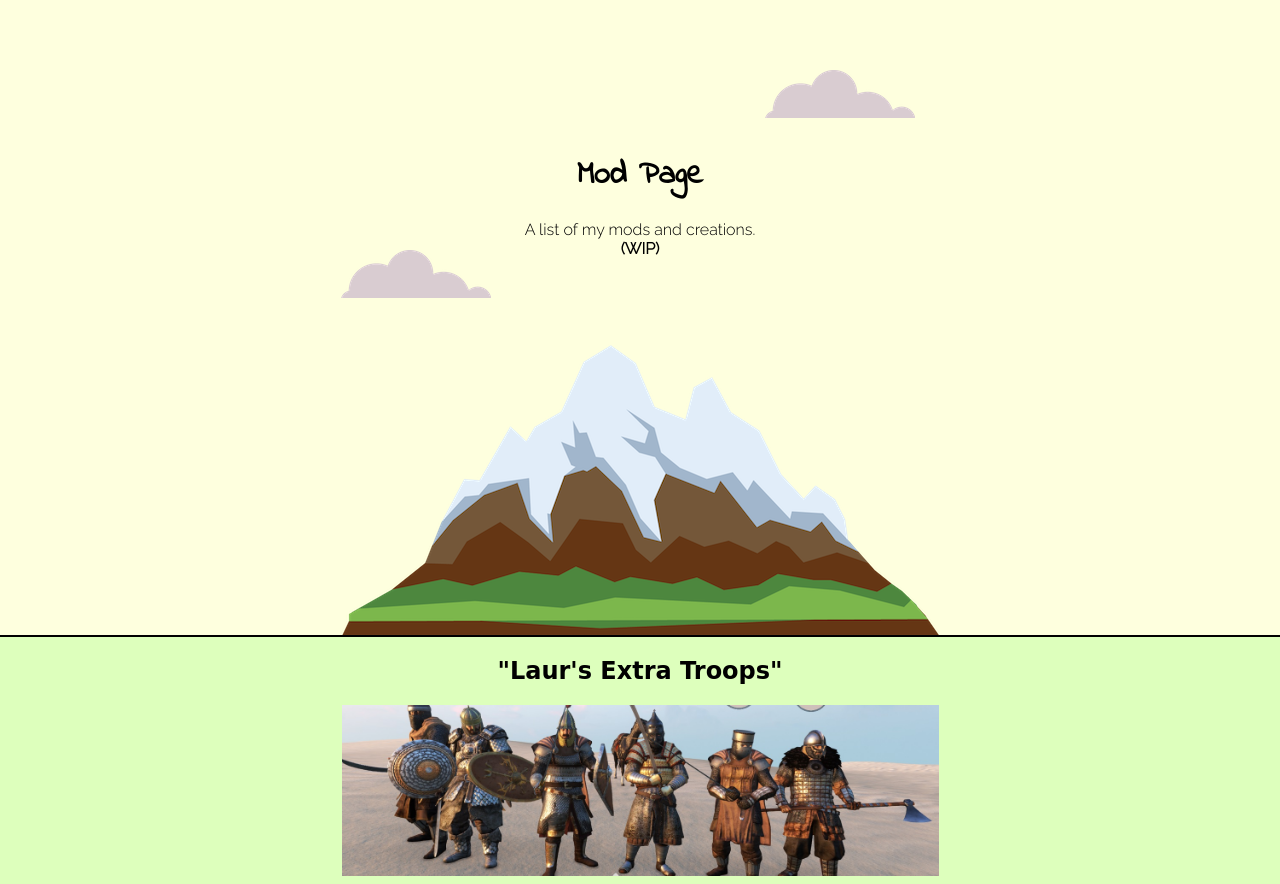
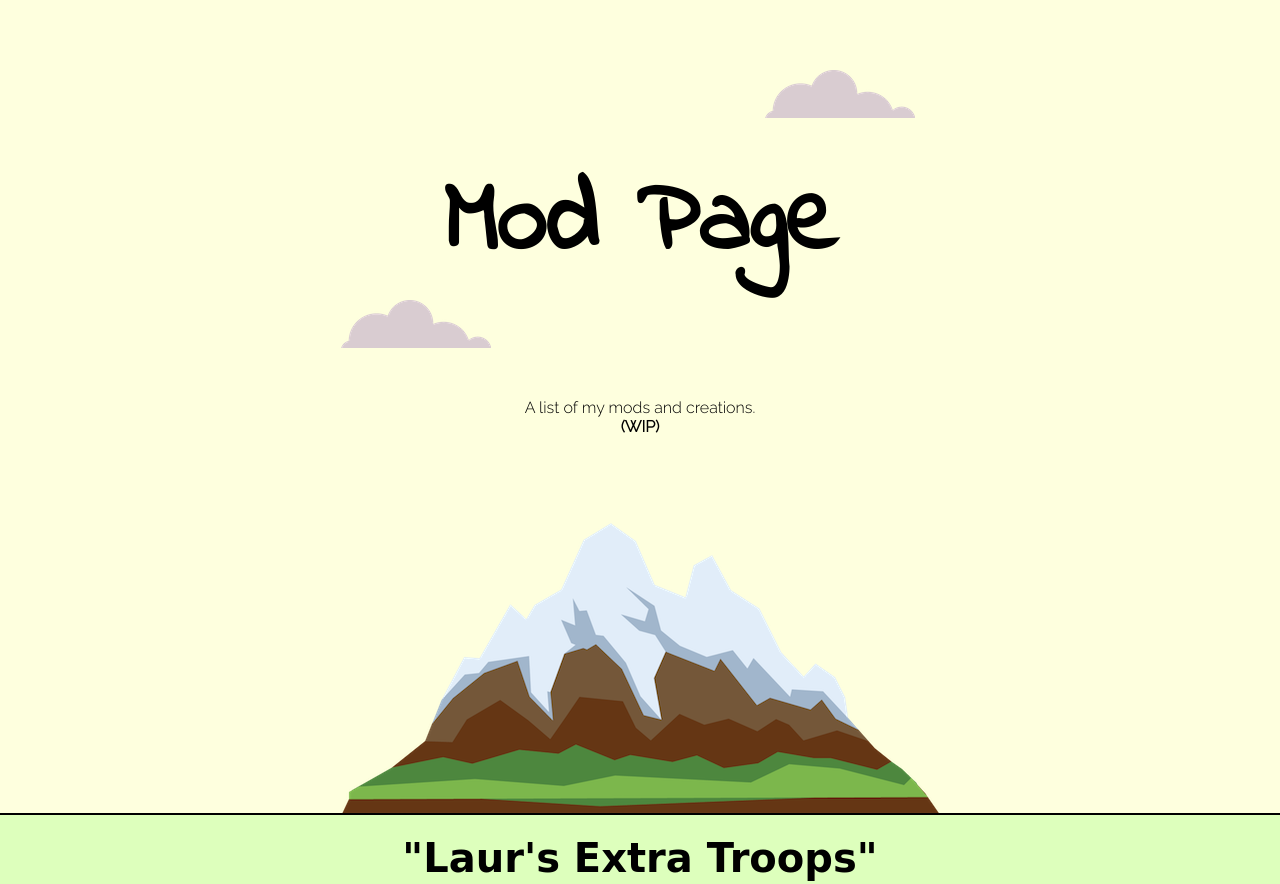
Before and after one commit to Laurence279/ModSite, a plain HTML site: page index.html in a window 1280 px wide. Shown: the top 884 px of the page. Drawn offline with Linux system fonts and the light colour scheme; a web font is replaced by a local one.

Commit message:
Updated 08/04/21

```diff
--- a/css/style.css
+++ b/css/style.css
@@ -8,11 +8,14 @@ body {
   margin:0;
 }
 h1{
+  font-size: 100px;
   margin-top: 50px;
   font-family: 'Indie Flower', cursive;
+  margin-bottom: 100px;
 }
 
 h2{
+  font-size: 40px;
   font-family: 'Annie Use Your Telescope', cursive;
 }
 
@@ -67,7 +70,7 @@ hr{
 
 #bottomcloud {
   position:absolute;
-  top:250px;
+  top:300px;
 }
 
 #mountain {
```
